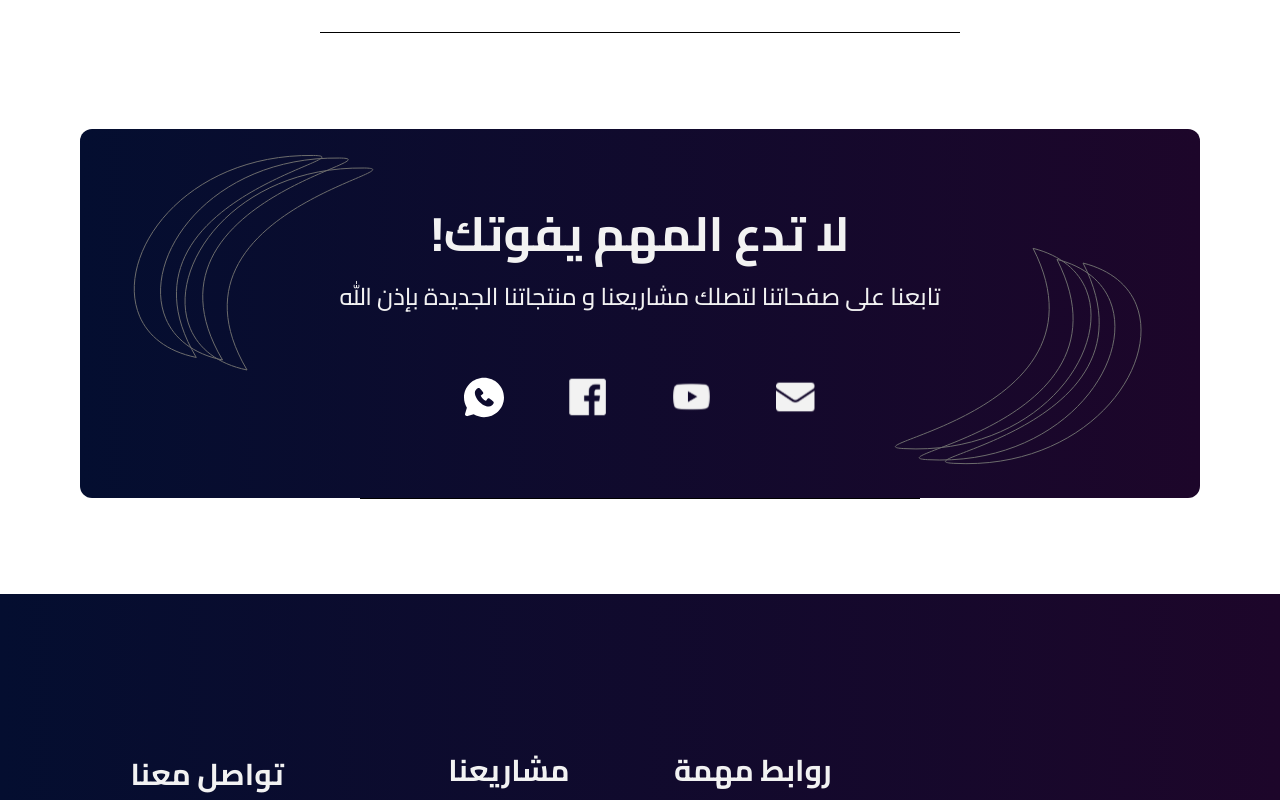
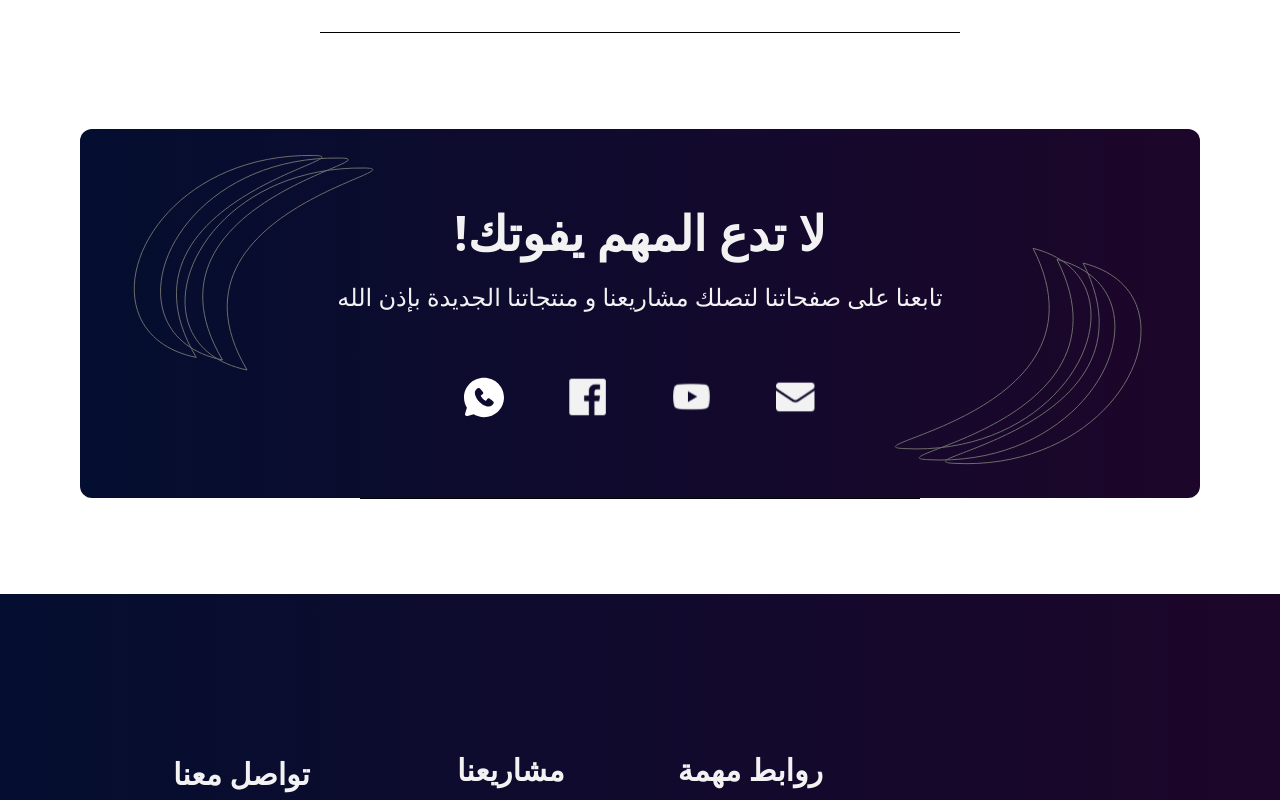
Before and after one commit to mafazaa-org/web, a Next.js app: page / in a window 1280 px wide. Shown: the part 2440-3240 px from the top of the page. Built offline with nearby package versions, Linux system fonts and the light colour scheme.

Commit message:
fix font

```diff
--- a/app/globals.css
+++ b/app/globals.css
@@ -1,6 +1,7 @@
 @tailwind base;
 @tailwind components;
 @tailwind utilities;
+
 /* :root {
 	--primary-color: #0d309e;
 	--secondary-color: #60148c;
--- a/app/layout.tsx
+++ b/app/layout.tsx
@@ -4,13 +4,6 @@ import "./globals.css";
 import Footer from "@/components/Footer";
 import Header from "@/components/Header";
 
-import { Cairo } from "next/font/google";
-
-export const cairo = Cairo({
-  subsets: ["arabic"],
-  display: "swap",
-  variable: "--font-cairo",
-});
 export const metadata: Metadata = {
   title: "مفازا - الصفحة الرئيسية",
   description:
@@ -23,8 +16,20 @@ export default function RootLayout({
   children: React.ReactNode;
 }>) {
   return (
-    <html lang="ar" className={cairo.variable}>
-      <body className={cairo.className}>
+    <html lang="ar">
+      <Head>
+        <link rel="preconnect" href="https://fonts.googleapis.com" />
+        <link
+          rel="preconnect"
+          href="https://fonts.gstatic.com"
+          crossOrigin="use-credentials"
+        />
+        <link
+          href="https://fonts.googleapis.com/css2?family=Cairo:wght@200..1000&display=swap"
+          rel="stylesheet"
+        />
+      </Head>
+      <body>
         <Header />
         {children}
         <Footer />
--- /dev/null
+++ b/app/pages/_document.tsx
@@ -0,0 +1,27 @@
+import Document, { Html, Head, Main, NextScript } from "next/document";
+
+class MyDocument extends Document {
+  render() {
+    return (
+      <Html lang="ar">
+        <Head>
+          <link rel="preconnect" href="https://fonts.googleapis.com" />
+          <link
+            rel="preconnect"
+            href="https://fonts.gstatic.com"
+            crossOrigin="use-credentials"
+          />
+          <link
+            href="https://fonts.googleapis.com/css2?family=Cairo:wght@200..1000&display=swap"
+            rel="stylesheet"
+          />
+        </Head>
+        <body>
+          <Main />
+          <NextScript />
+        </body>
+      </Html>
+    );
+  }
+}
+export default MyDocument;
--- a/package.json
+++ b/package.json
@@ -9,6 +9,7 @@
 		"lint": "next lint"
 	},
 	"dependencies": {
+		"@next/font": "^14.2.11",
 		"create-next-app": "^14.2.5",
 		"next": "14.2.5",
 		"react": "^18",
```
Also changed, not shown: 5 other files (tests, documents, lock files or other folders).
